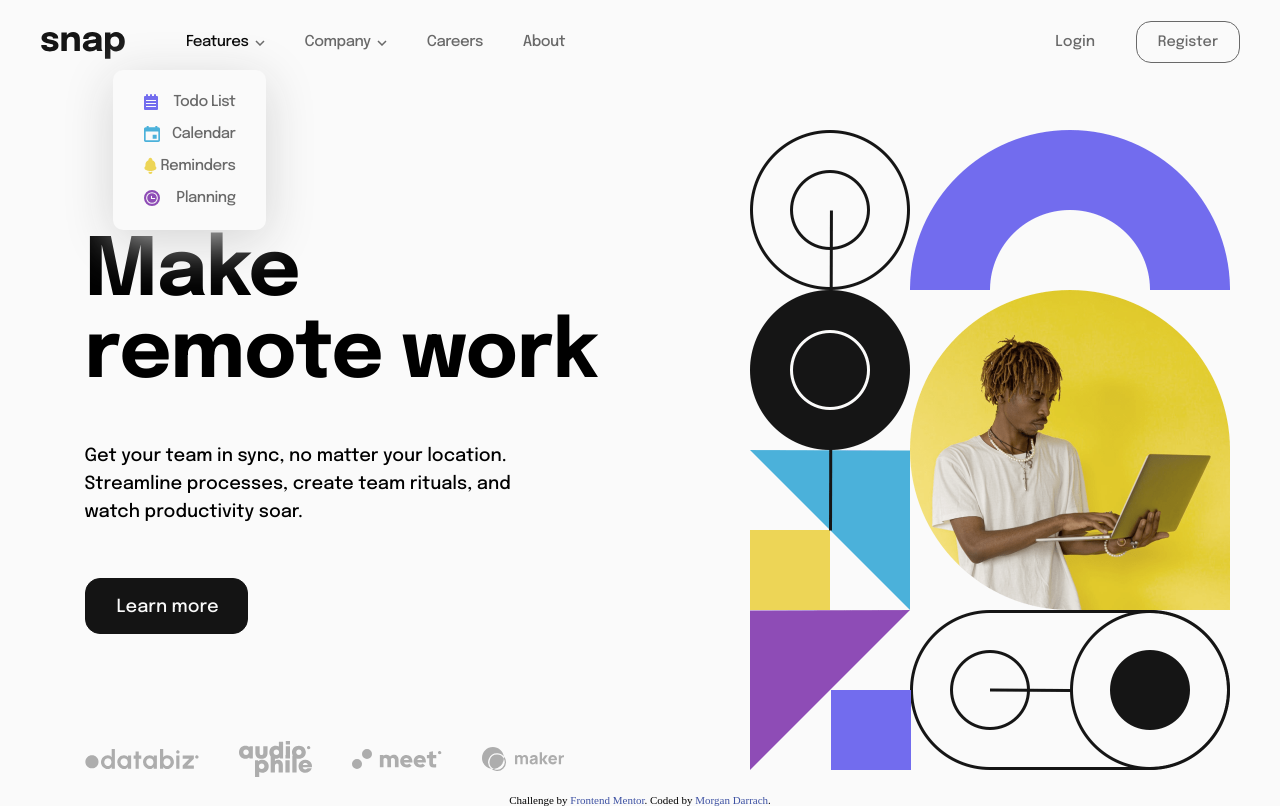
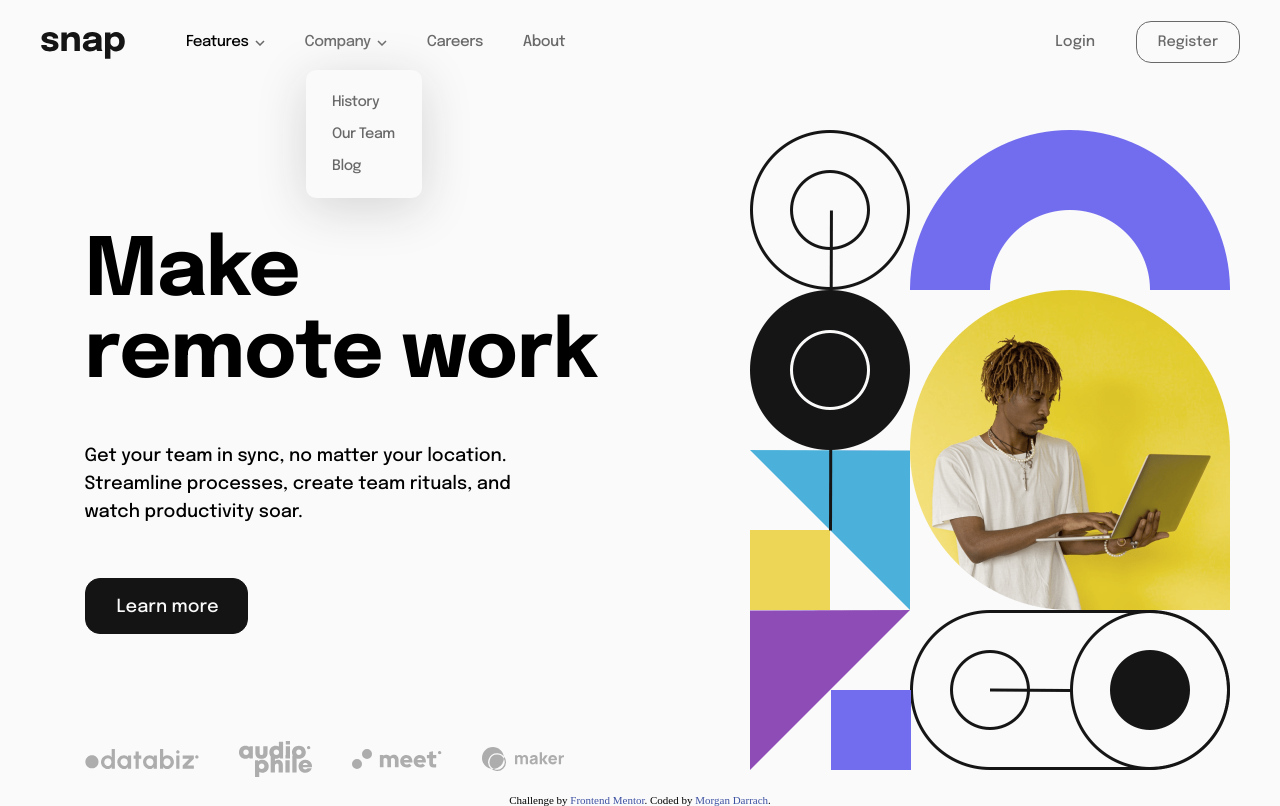
Before and after one commit to morganDarrach/Intro-Section-Homepage, a plain HTML site: page index.html in a window 1280 px wide. Both pictures are taken after a click on the link "Company". Drawn offline with Linux system fonts and the light colour scheme.

Commit message:
include dropdown functionality desktop

```diff
--- a/index.html
+++ b/index.html
@@ -31,8 +31,44 @@
             <div class="nav-links">
               <ul>
                 <li>
+                  <div class="features-content">
+                    <ul>
+                      <li>
+                        <a href="#"
+                          ><img
+                            src="./images/icon-todo.svg"
+                            alt="todo icon"
+                          /><span>Todo List</span></a
+                        >
+                      </li>
+                      <li>
+                        <a href="#"
+                          ><img
+                            src="./images/icon-calendar.svg"
+                            alt="calendar icon"
+                          /><span>Calendar</span></a
+                        >
+                      </li>
+                      <li>
+                        <a href="#"
+                          ><img
+                            src="./images/icon-reminders.svg"
+                            alt="reminders icon"
+                          /><span>Reminders</span></a
+                        >
+                      </li>
+                      <li>
+                        <a href="#"
+                          ><img
+                            src="./images/icon-planning.svg"
+                            alt="planning icon"
+                          /><span>Planning</span></a
+                        >
+                      </li>
+                    </ul>
+                  </div>
                   <div class="features">
-                    <div>
+                    <div class="features">
                       Features&nbsp;
                       <img
                         class="d-arrow"
@@ -40,45 +76,24 @@
                         alt="Expand Features dropdown arrow"
                       />
                     </div>
-                    <div class="features-content">
+                  </div>
+                </li>
+
+                <li>
+                  <div class="company-content">
                     <ul>
                       <li>
-                          <a href="#"
-                            ><img
-                              src="./images/icon-todo.svg"
-                              alt="todo icon"
-                            />Todo List</a
-                          >
+                        <a href="#"><span>History</span></a>
                       </li>
                       <li>
-                          <a href="#"
-                            ><img
-                              src="./images/icon-calendar.svg"
-                              alt="calendar icon"
-                            />Calendar</a
-                          >
+                        <a href="#"><span>Our Team</span></a>
                       </li>
                       <li>
-                          <a href="#"
-                            ><img
-                              src="./images/icon-reminders.svg"
-                              alt="reminders icon"
-                            />Reminders</a
-                          >
-                        </li>
-                        <li>
-                          <a href="#"
-                            ><img
-                              src="./images/icon-planning.svg"
-                              alt="planning icon"
-                            />Planning</a
-                          >
+                        <a href="#"><span>Blog</span></a>
                       </li>
                     </ul>
                   </div>
-                  </div>
-                </li>
-                <li>
+                  <div class="company">
                     <a href="#"
                       >Company&nbsp;
                       <img
@@ -86,6 +101,7 @@
                         src="./images/icon-arrow-down.svg"
                         alt="Expand Company dropdown arrow"
                     /></a>
+                  </div>
                 </li>
                 <li>
                   <a href="#">Careers</a>
@@ -149,6 +165,7 @@
         >. Coded by
         <a href="https://github.com/morganDarrach">Morgan Darrach</a>.
       </div>
+      <script src="index.js"></script>
     </div>
   </body>
 </html>
--- /dev/null
+++ b/index.js
@@ -0,0 +1,20 @@
+
+
+const dropDowns = () => {
+    const featureBtn = document.querySelector('.features');
+    const featureContent = document.querySelector('.features-content');
+    const companyBtn = document.querySelector('.company');
+    const companyContent = document.querySelector('.company-content');
+
+    featureBtn.addEventListener('click', () => {
+        //toggle feature dropdown
+        featureContent.classList.toggle('show-feature');
+    });
+
+    companyBtn.addEventListener('click', () => {
+        //toggle company dropdown
+        companyContent.classList.toggle('show-company');
+    })
+}
+
+dropDowns();
--- a/style.css
+++ b/style.css
@@ -62,8 +62,7 @@ body {
 .features-content {
     border-radius: 10px;
     position: absolute;
-    display: flex;
-    align-items: center;
+    flex-direction: column;
     justify-content: center;
     left: 113px;
     top: 70px;
@@ -72,28 +71,70 @@ body {
     background-color: var(--almostwhite);
     box-shadow: 0 10px 50px  rgb(212, 212, 212) ;
     z-index: 1;
-}
-
-.features-content ul {
-    height: 90%;
-    display: flex;
-    flex-direction: column;
-    justify-content: space-evenly;
-    width: 60%;
-    margin: auto;
+    display: none;
 }
 
 .features-content ul li {
-
-    margin: 0;
-    padding: 0;
+    list-style: none;
+    margin: 6px;
 }
 
 .features-content ul li a {
     display: flex;
-    justify-content: space-between;
+    justify-content: flex-start;
     align-items: center;
+    text-decoration: none;
 }
+
+.features-content ul li a img {
+    width:17px;
+    height: 17px;
+    margin: 0px 16px;
+}
+
+.features-content ul li a span {
+    font-size: 0.9rem;
+}
+
+
+
+.company-content {
+    border-radius: 10px;
+    position: absolute;
+    flex-direction: column;
+    justify-content: center;
+    left: 306px;
+    top: 70px;
+    width: 116px;
+    height: 128px;
+    background-color: var(--almostwhite);
+    box-shadow: 0 10px 50px  rgb(212, 212, 212) ;
+    z-index: 1;
+    display: none;
+}
+
+.company-content ul {
+    margin-bottom: 3px;
+}
+
+.company-content ul li {
+    list-style: none;
+    margin: 8px;
+}
+
+.company-content ul li a {
+    display: flex;
+    justify-content: flex-start;
+    align-items: center;
+    text-decoration: none;
+}
+
+.company-content ul li a span {
+    font-size: 0.9rem;
+    margin-left: 18px;
+}
+
+
 
 
 .navigation li {
@@ -104,9 +145,6 @@ body {
     letter-spacing: -0.5px;
 }
 
-.navigation li:last-child {
-    margin-right: 0;
-}
 
 .login {
     padding-top: 34px;
@@ -230,7 +268,7 @@ body {
     }
   }
 
-  @media screen and (max-width: 840px) {
+  @media screen and (max-width: 865px) {
     .hero-section {
         display: flex;
         flex-direction: column;
@@ -324,3 +362,11 @@ body {
         align-items: center;
     }
   }
+
+.show-feature {
+    display: flex;
+}
+
+.show-company {
+    display: flex;
+}
```
Lines whose indentation alone changed are shown as unchanged.
